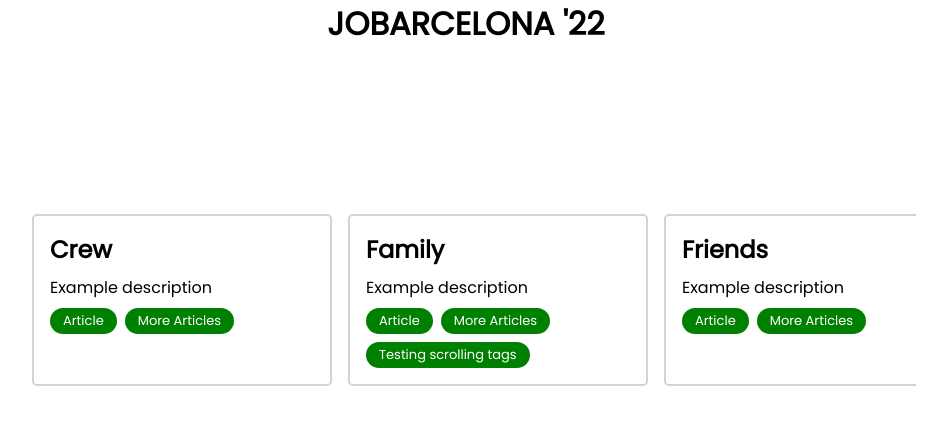
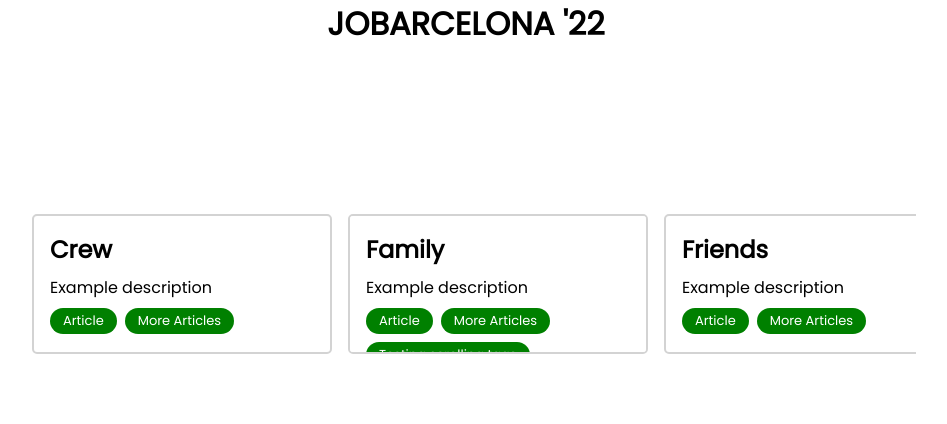
Before and after one commit to gagocarrilloedgar/jobarcelona-22-front-end, a React (Create React App) app: page / in a window 1280 px wide. Shown: the top 424 px of the page, without its empty margins (174-1121 px from the left). Built offline with nearby package versions, Linux system fonts and the light colour scheme.

Commit message:
scrolling area in horizontal mode, starting readme

```diff
--- a/src/components/atoms/CardDescription/CardDescription.tsx
+++ b/src/components/atoms/CardDescription/CardDescription.tsx
@@ -1,5 +1,6 @@
 import React from "react";
 import "./CardDescription.css";
+// this component renders the description of the card, the value passes for children
 const CardDescription: React.FC<IChildren> = ({ children }) => {
   return <p>{children}</p>;
 };
--- a/src/components/atoms/CardTag/CardTag.tsx
+++ b/src/components/atoms/CardTag/CardTag.tsx
@@ -1,5 +1,8 @@
 import React from "react";
 import "./CardTag.css";
+
+// this component renders a single tag, the value is given throught the children
+// styles don't let the text expand too much.
 const CardTag: React.FC<IChildren> = ({ children }) => {
   return <span className="tagWrapper">{children}</span>;
 };
--- a/src/components/atoms/CardTitle/CardTitle.tsx
+++ b/src/components/atoms/CardTitle/CardTitle.tsx
@@ -1,5 +1,5 @@
 import React from "react";
-
+// this component renders the title of the card, the value passes for children
 const CardTitle: React.FC<IChildren> = ({ children }) => {
   return <h2 className="Title">{children}</h2>;
 };
--- a/src/components/molecules/Card/Card.css
+++ b/src/components/molecules/Card/Card.css
@@ -2,6 +2,7 @@
   padding: 1em;
   min-width: 300px;
   min-height: 140px;
+  max-height: 140px;
   overflow: auto;
   display: flex;
   flex-direction: column;
--- a/src/components/molecules/Card/Card.tsx
+++ b/src/components/molecules/Card/Card.tsx
@@ -17,14 +17,18 @@ const Card: React.FC<Props> = ({
   description = "Default description",
   tags,
 }) => {
+  // state to check if card is focused
   const [isFocused, setIsFocused] = useState(false);
+
   const handleCardClick = () => {
     setIsFocused(!isFocused);
     // do things here
   };
+
   return (
     <section
       role="button"
+      tabIndex={0}
       onClick={handleCardClick}
       className={isFocused ? "cardWrapper cardFocused" : "cardWrapper"}
     >
```
Also changed, not shown: 2 other files (tests, documents, lock files or other folders).
